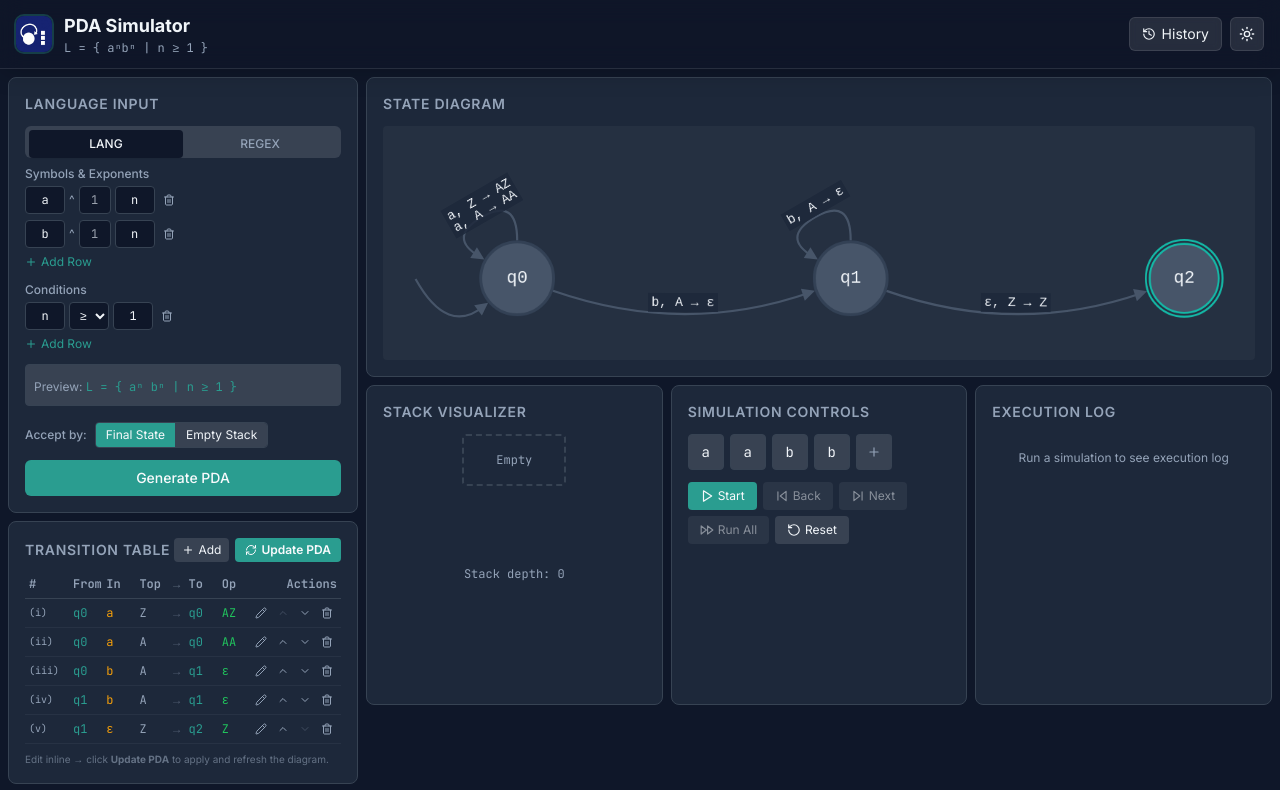
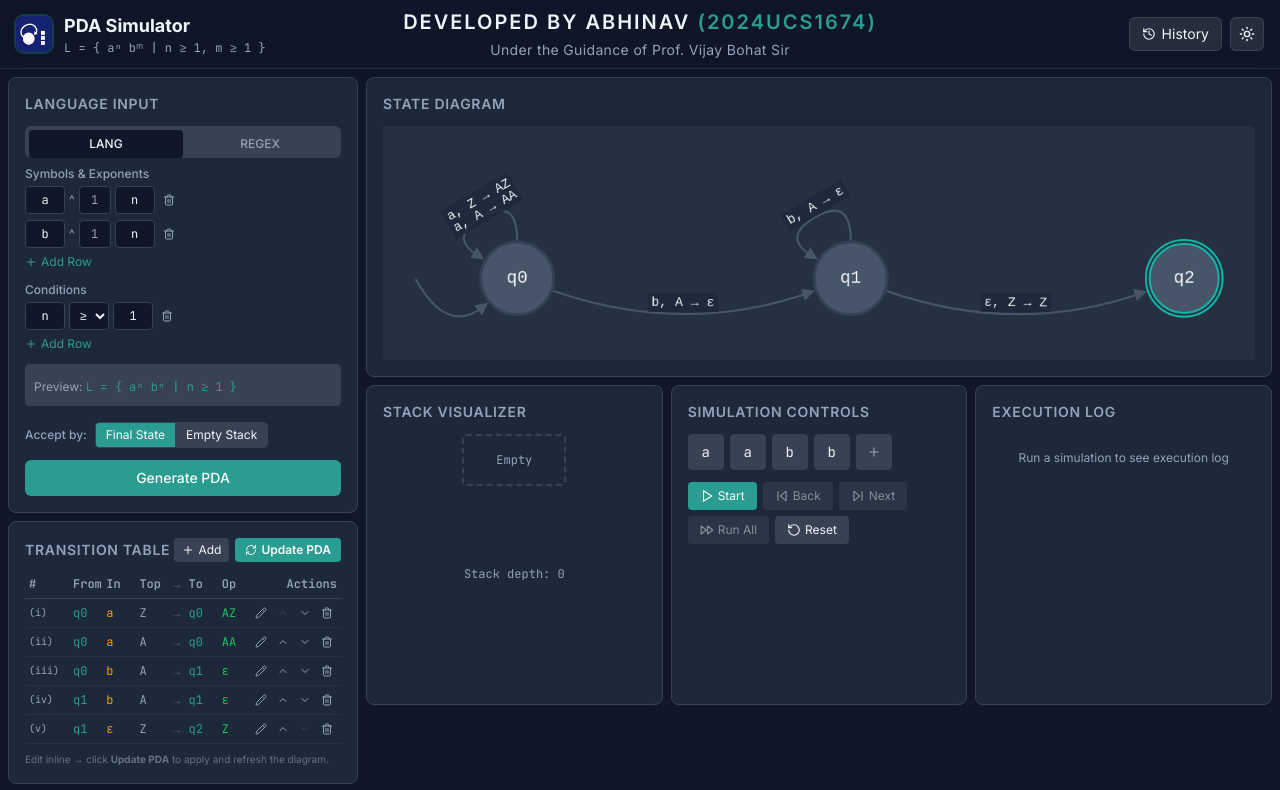
Before and after one commit to abhinav-phi/pushdown-automata-simulator, a React (Vite) app: page / in a window 1280 px wide. Shown: the top 790 px of the page. Built offline with nearby package versions, Linux system fonts and the light colour scheme; the HTML template or start-up script is replaced by a standard one.

Commit message:
feat(ui): add professional author attribution and pin custom formal language title in header

```diff
--- a/src/components/pda/Header.tsx
+++ b/src/components/pda/Header.tsx
@@ -5,9 +5,12 @@ export default function Header({ onShowHistory }: { onShowHistory: () => void })
   const { definition, isDark, toggleTheme } = usePDA();
 
   return (
-    <header className="flex items-center justify-between px-4 py-3 border-b border-white/10 backdrop-blur-md bg-background/60 sticky top-0 z-10"
+    <header
+      className="flex items-center justify-between px-4 py-3 border-b border-white/10 backdrop-blur-md bg-background/60 sticky top-0 z-10"
       style={{ boxShadow: '0 4px 24px 0 rgba(0,0,0,0.18)' }}
     >
+
+      {/* Left: Logo + Title */}
       <div className="flex items-center gap-3">
         <img
           src="/pda.png"
@@ -17,11 +20,25 @@ export default function Header({ onShowHistory }: { onShowHistory: () => void })
         <div>
           <h1 className="text-lg font-bold text-foreground">PDA Simulator</h1>
           <p className="text-xs text-muted-foreground font-mono">
-            {definition.languageDescription || 'Custom PDA'}
+            L = {"{"} aⁿ bᵐ | n ≥ 1, m ≥ 1 {"}"}
           </p>
         </div>
       </div>
 
+      {/* Center: Attribution */}
+      <div className="absolute left-1/2 transform -translate-x-1/2 text-center hidden md:block">
+
+        <h2 className="text-xl font-semibold tracking-widest text-foreground font-cocogoose">
+          DEVELOPED BY ABHINAV <span className="text-primary">(2024UCS1674)</span>
+        </h2>
+
+        <p className="text-sm tracking-wide text-muted-foreground mt-1">
+          Under the Guidance of Prof. Vijay Bohat Sir
+        </p>
+
+      </div>
+
+      {/* Right: Controls */}
       <div className="flex items-center gap-2">
         <button
           onClick={onShowHistory}
```
